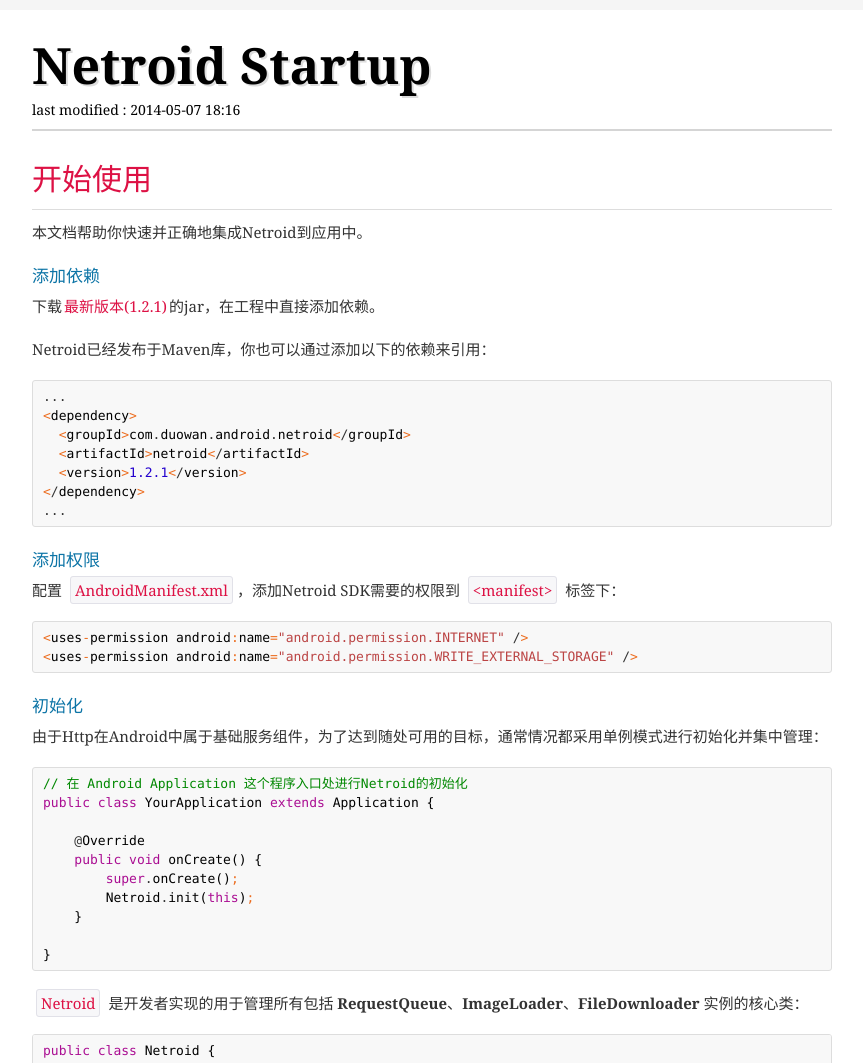
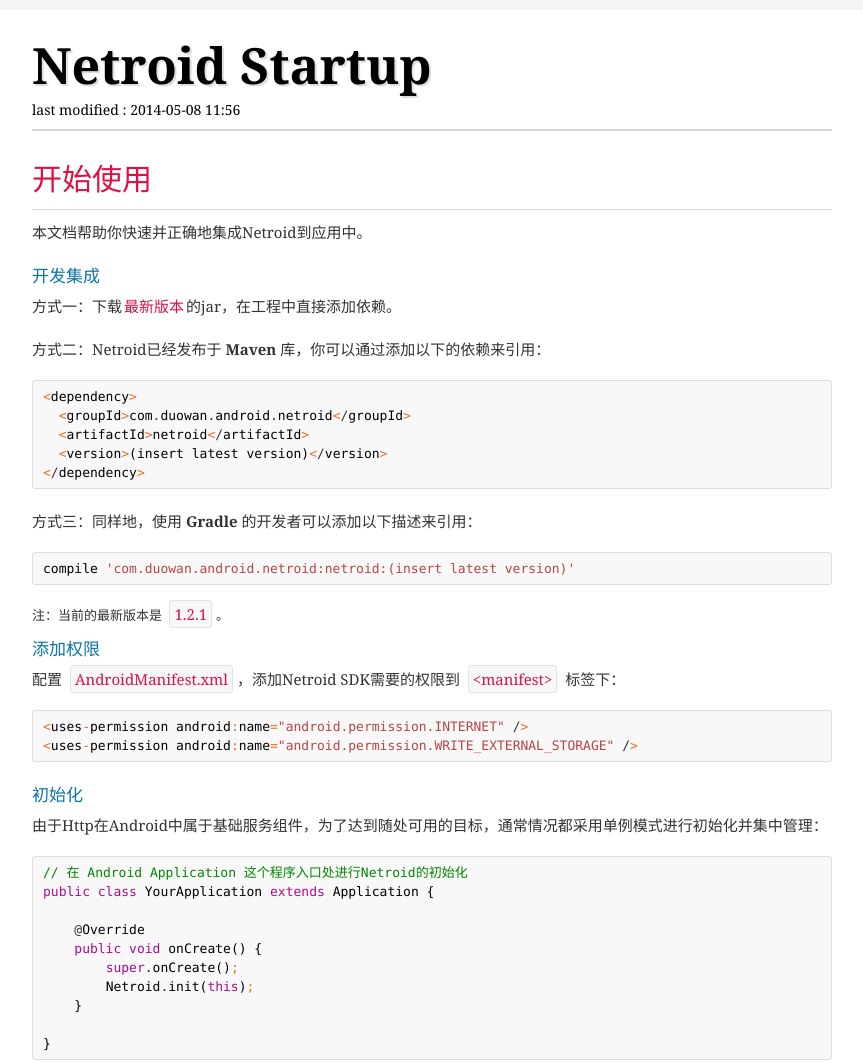
Before and after one commit to vince-styling/Netroid, a plain HTML site: page startup.html in a window 1280 px wide. Shown: the top 1063 px of the page, without its empty margins (208-1071 px from the left). Drawn offline with Linux system fonts and the light colour scheme.

Commit message:
update startup docs page

```diff
--- a/startup.html
+++ b/startup.html
@@ -11,7 +11,7 @@
         <div class="clearfix">
             <div class="page-title">
     <h1><a href="/">Netroid Startup</a></h1>
-    <h2>last modified : 2014-05-07 18:16</h2>
+    <h2>last modified : 2014-05-08 11:56</h2>
 </div>
 <div class="primary">
     <div class="post-thumb">
@@ -20,16 +20,17 @@
  <body>
   <h1>开始使用</h1>
   <p>本文档帮助你快速并正确地集成Netroid到应用中。</p>
-  <h3>添加依赖</h3>
-  <p>下载<a href="/attach/netroid-1.2.1.jar">最新版本(1.2.1)</a>的jar，在工程中直接添加依赖。</p>
-  <p>Netroid已经发布于Maven库，你也可以通过添加以下的依赖来引用：</p>
-  <pre>...
-<span class="symbol">&lt;</span><span class="identifier">dependency</span><span class="symbol">&gt;</span>
+  <h3>开发集成</h3>
+  <p>方式一：下载<a href="http://repository.sonatype.org/service/local/artifact/maven/redirect?r=central-proxy&amp;g=com.duowan.android.netroid&amp;a=netroid&amp;v=LATEST">最新版本</a>的jar，在工程中直接添加依赖。</p>
+  <p>方式二：Netroid已经发布于 <strong>Maven</strong> 库，你可以通过添加以下的依赖来引用：</p>
+  <pre><span class="symbol">&lt;</span><span class="identifier">dependency</span><span class="symbol">&gt;</span>
   <span class="symbol">&lt;</span><span class="identifier">groupId</span><span class="symbol">&gt;</span><span class="identifier">com</span>.<span class="identifier">duowan</span>.<span class="identifier">android</span>.<span class="identifier">netroid</span><span class="symbol">&lt;</span>/<span class="identifier">groupId</span><span class="symbol">&gt;</span>
   <span class="symbol">&lt;</span><span class="identifier">artifactId</span><span class="symbol">&gt;</span><span class="identifier">netroid</span><span class="symbol">&lt;</span>/<span class="identifier">artifactId</span><span class="symbol">&gt;</span>
-  <span class="symbol">&lt;</span><span class="identifier">version</span><span class="symbol">&gt;</span><span class="numeric">1.2</span><span class="numeric">.1</span><span class="symbol">&lt;</span>/<span class="identifier">version</span><span class="symbol">&gt;</span>
-<span class="symbol">&lt;</span>/<span class="identifier">dependency</span><span class="symbol">&gt;</span>
-...</pre>
+  <span class="symbol">&lt;</span><span class="identifier">version</span><span class="symbol">&gt;</span><span class="braces">(</span><span class="identifier">insert</span> <span class="identifier">latest</span> <span class="identifier">version</span><span class="braces">)</span><span class="symbol">&lt;</span>/<span class="identifier">version</span><span class="symbol">&gt;</span>
+<span class="symbol">&lt;</span>/<span class="identifier">dependency</span><span class="symbol">&gt;</span></pre>
+  <p>方式三：同样地，使用 <strong>Gradle</strong> 的开发者可以添加以下描述来引用：</p>
+  <pre><span class="identifier">compile</span> <span class="string">'com.duowan.android.netroid:netroid:(insert latest version)'</span></pre>
+  <h4>注：当前的最新版本是 <code>1.2.1</code>。</h4>
   <h3>添加权限</h3>
   <p>配置 <code>AndroidManifest.xml</code>，添加Netroid SDK需要的权限到 <code>&lt;manifest&gt;</code> 标签下：</p>
   <pre><span class="symbol">&lt;</span><span class="identifier">uses</span><span class="symbol">-</span><span class="identifier">permission</span> <span class="identifier">android</span><span class="symbol">:</span><span class="identifier">name</span><span class="symbol">=</span><span class="string">&quot;android.permission.INTERNET&quot;</span> /<span class="symbol">&gt;</span>
```
